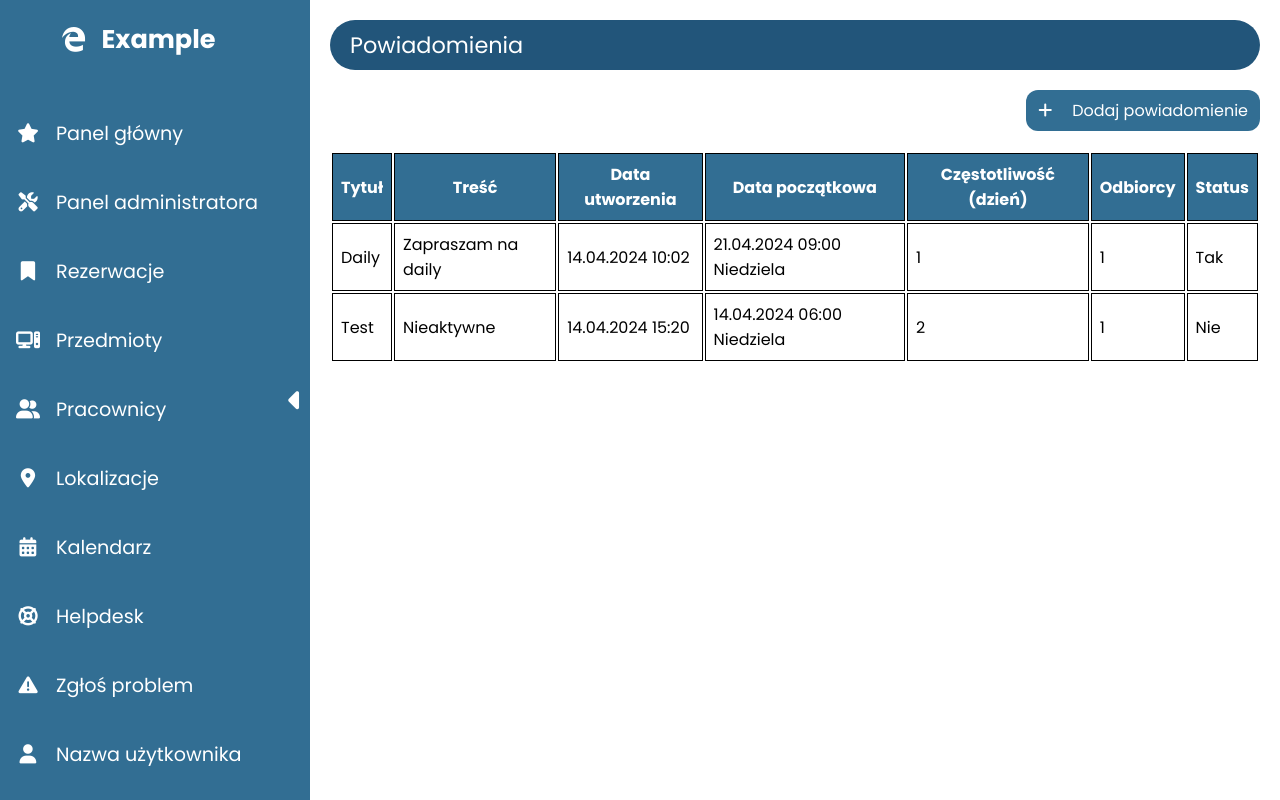
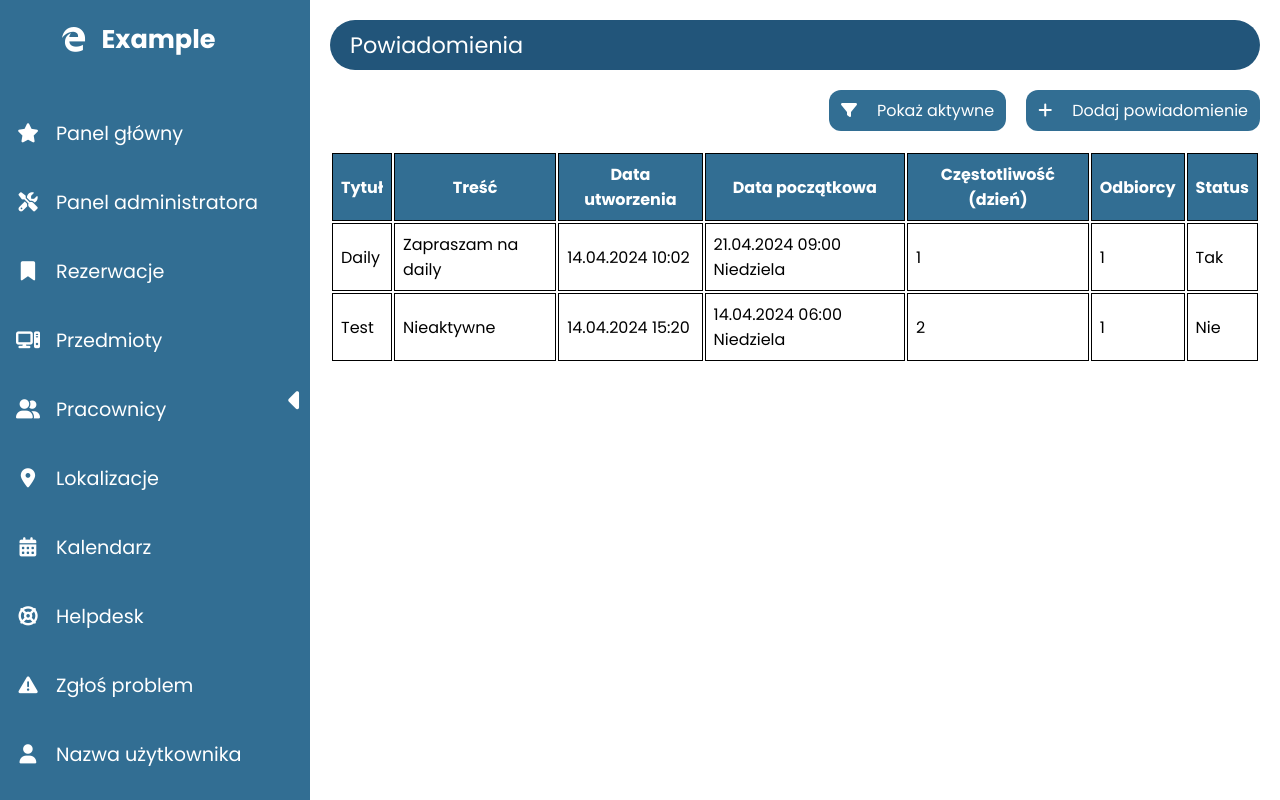
Before and after one commit to SzymonPiatek/Workbench, a Django app: page /notifications/ in a window 1280 px wide. Run offline with Django 5.2, Linux system fonts and the light colour scheme; data comes from the database, SQL or seed files in the repository; both versions use the stored data as it was after the commit; some libraries are stand-ins or nearby versions.

Commit message:
Notification filter

```diff
--- a/website/static/css/styles.css
+++ b/website/static/css/styles.css
@@ -158,6 +158,7 @@ main {
 .block .functions {
   display: flex;
   justify-content: right;
+  gap: 20px;
 }
 .block .functions .function {
   display: flex;
--- a/website/static/scss/styles.scss
+++ b/website/static/scss/styles.scss
@@ -84,6 +84,7 @@ main {
   .functions {
     display: flex;
     justify-content: right;
+    gap: 20px;
     .function {
       display: flex;
       align-items: center;
--- a/website/templates/pages/notifications/notifications.html
+++ b/website/templates/pages/notifications/notifications.html
@@ -8,13 +8,17 @@
             <div class="text">{{ page_title }}</div>
         </div>
         <div class="functions">
+            <div class="function" id="filterButton" data-value="all" onclick="toggleFilter()">
+                <div class="image"><i class="fa-solid fa-filter"></i></div>
+                <div class="text">Pokaż aktywne</div>
+            </div>
             <div class="function" onclick="toggleOverlay(this, 'addNotification')">
                 <div class="image"><i class="fa-solid fa-plus"></i></div>
                 <div class="text">Dodaj powiadomienie</div>
             </div>
         </div>
         <div class="table">
-            <table>
+            <table id="notificationsTable">
                 <tr class="sticky">
                     <th>Tytuł</th>
                     <th>Treść</th>
@@ -25,7 +29,7 @@
                     <th>Status</th>
                 </tr>
                 {% for notification in notifications %}
-                    <tr>
+                    <tr class="notificationRow {% if notification.is_active %}active{% else %}inactive{% endif %}">
                         <td>{{ notification.title }}</td>
                         <td>{{ notification.message }}</td>
                         <td>{{ notification.formatted_created_at }}</td>
@@ -50,5 +54,42 @@
             overlayContainer.style.display = "flex";
             elementDiv.style.display = "flex";
         }
+
+        function rowDisplay(status) {
+            const tableRows = document.querySelectorAll("#notificationsTable .notificationRow");
+
+            if (status !== 'all') {
+                tableRows.forEach(row => {
+                    if (row.classList.contains(status)) {
+                        row.style.display = "";
+                    } else {
+                        row.style.display = "none";
+                    }
+                });
+            } else {
+                tableRows.forEach(row => {
+                    row.style.display = "";
+                });
+            }
+        }
+
+        function toggleFilter() {
+            const filterButton = document.getElementById('filterButton');
+            const filterValue = filterButton.getAttribute('data-value');
+            const filterButtonText = filterButton.querySelector('.text');
+            if (filterValue === "all") {
+                filterButton.setAttribute('data-value', "active");
+                filterButtonText.innerText = "Pokaż nieaktywne";
+                rowDisplay('active');
+            } else if (filterValue === "active") {
+                filterButton.setAttribute('data-value', "inactive");
+                filterButtonText.innerText = "Pokaż wszystkie";
+                rowDisplay('inactive');
+            } else if (filterValue === "inactive") {
+                filterButton.setAttribute('data-value', "all");
+                filterButtonText.innerText = "Pokaż aktywne";
+                rowDisplay('all');
+            }
+        }
     </script>
 {% endblock content %}
```
Also changed, not shown: website/db.sqlite3, 1 other file.
